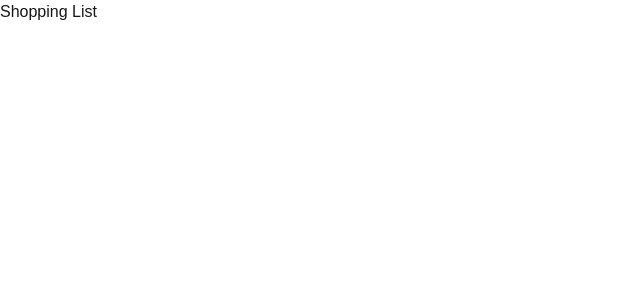
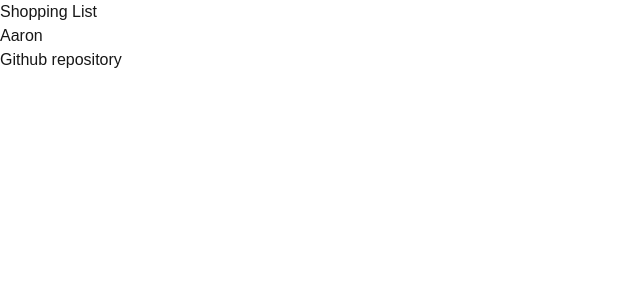
Before and after one commit to aaron-reid19/cprg306-assignments, a Next.js app: page /week-2 in a window 1280 px wide. Shown: the top 300 px of the page, without its empty margins (0-640 px from the left). Built offline with nearby package versions, Linux system fonts and the light colour scheme.

Commit message:
rendering studentinfo in week-2 page

```diff
--- a/app/week-2/page.js
+++ b/app/week-2/page.js
@@ -1,7 +1,13 @@
+import StudentInfo from "./studentinfo"
 export default function Page(){
     return (
         <main>
             <h1>Shopping List</h1>
+            <StudentInfo/>
         </main>
+
+
+
+
     )
 }
--- a/app/week-2/studentinfo.js
+++ b/app/week-2/studentinfo.js
@@ -1,7 +1,13 @@
 import Link from "next/link";
 export default function StudentInfo(){
-    <main>
-        <h1>Aaron</h1>
-        <Link href="https://github.com/aaron-reid19/cprg306-assignments">Github repository</Link>
-    </main>
+    return(
+    <section>
+        <h2>Aaron</h2>
+        <p>
+            <Link href="https://github.com/aaron-reid19/cprg306-assignments">
+            Github repository
+            </Link>
+        </p>
+    </section>
+    )
 }
```
